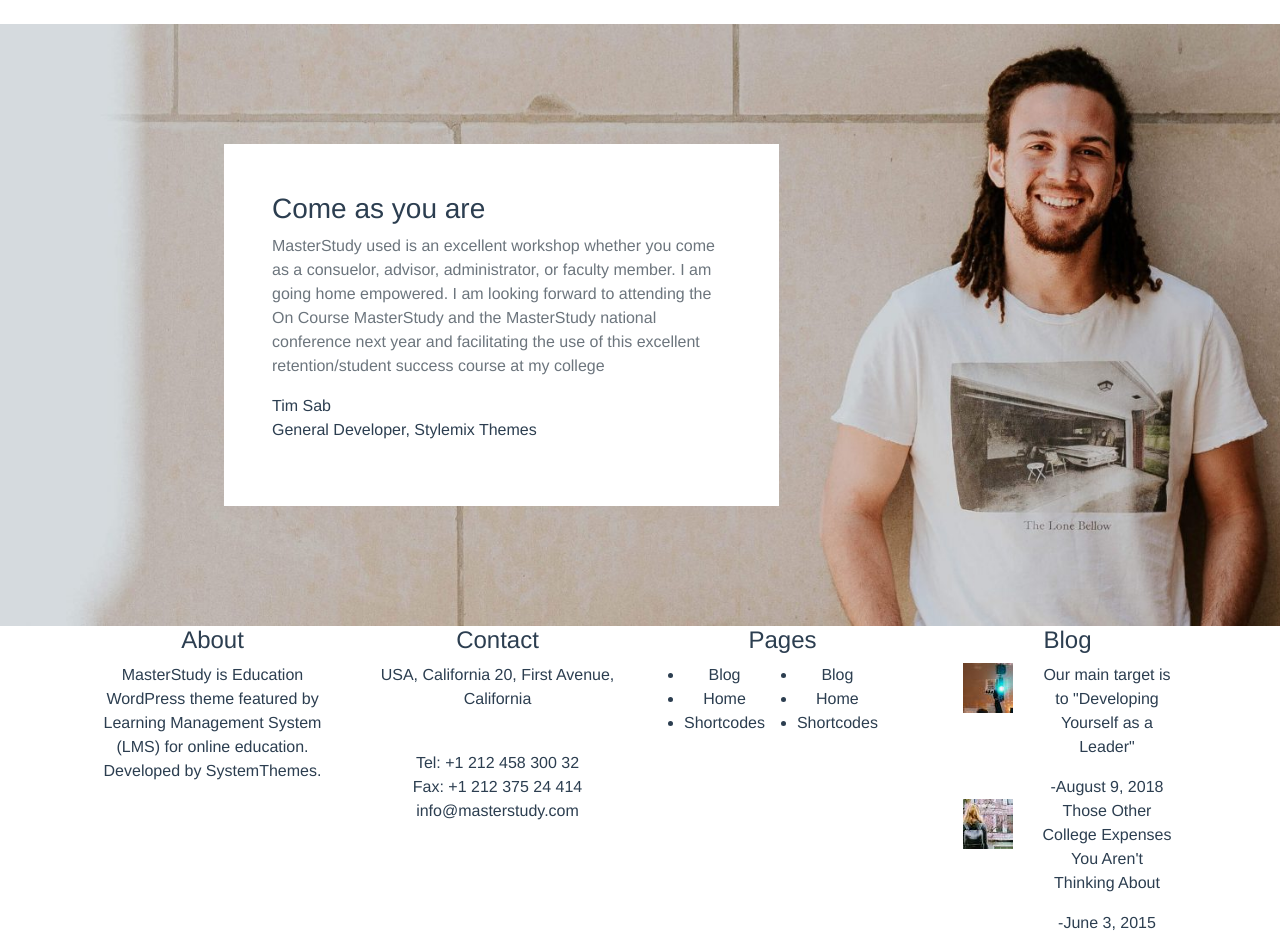
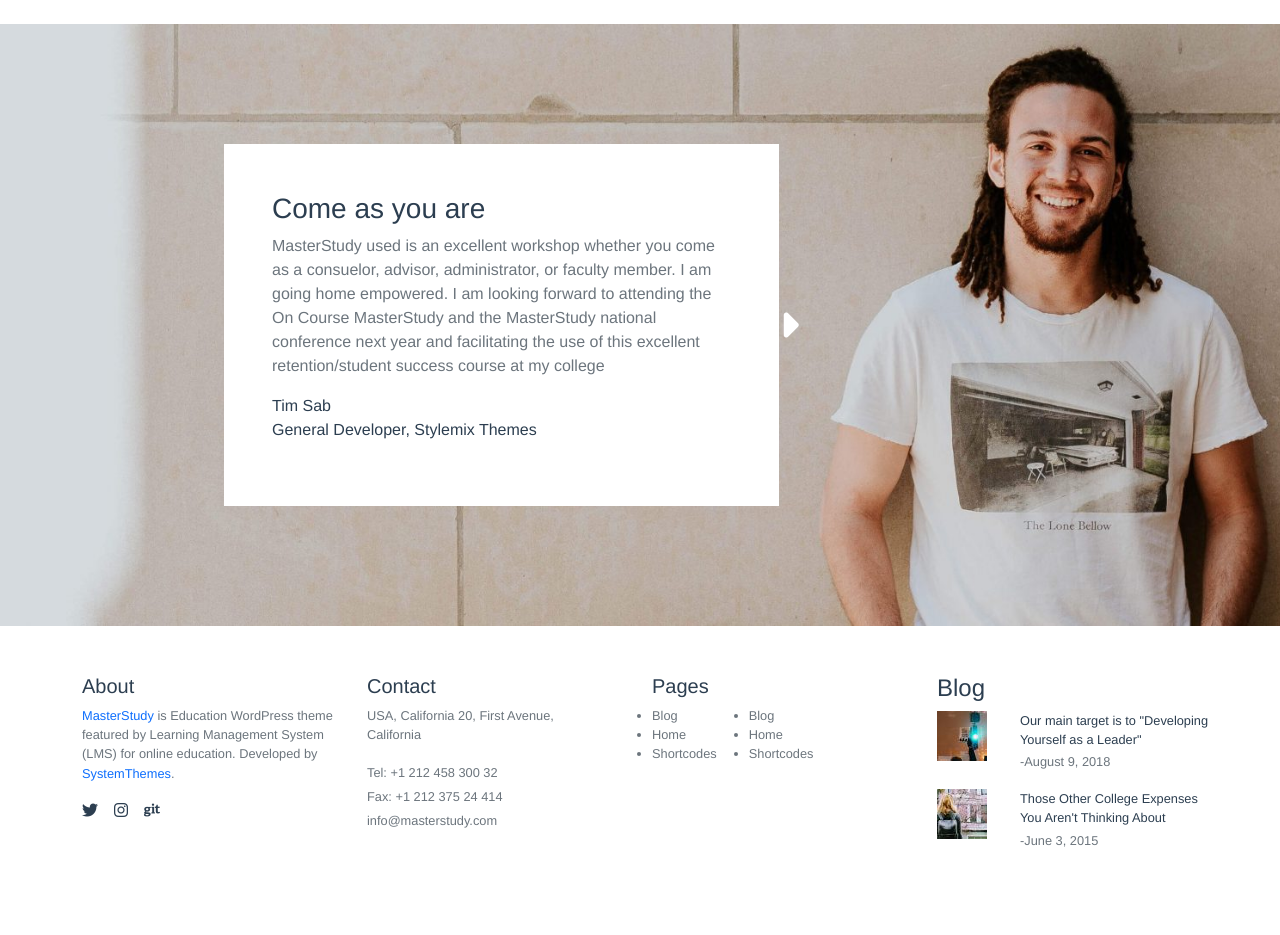
Before and after one commit to ValentinoDeStefano98/proj-html-vuejs, a Vue app: page / in a window 1280 px wide. Shown: the part 4480-5415 px from the top of the page. After the commit the page ends 5348 px from the top, so only its background shows below. Built offline with nearby package versions, Linux system fonts and the light colour scheme.

Commit message:
Footer Completed

```diff
--- a/src/components/FooterComp.vue
+++ b/src/components/FooterComp.vue
@@ -1,54 +1,58 @@
 <template>
-  <div class="container">
+  <div class="container pt-5 pb-3">
     <div class="row">
-      <div class="col-3">
-        <h4>About</h4>
-        <p>MasterStudy is Education WordPress theme featured by Learning Management System (LMS) for online education. Developed by SystemThemes.</p>
+      <div class="col-3 text-start">
+        <h5>About</h5>
+        <p class="size text-secondary"><span class="text-primary">MasterStudy</span>  is Education WordPress theme featured by Learning Management System (LMS) for online education. Developed by <span class="text-primary">SystemThemes</span>.</p>
+        <div>
+          <i class="fa-brands fa-twitter me-3"></i>
+          <i class="fa-brands fa-instagram me-3"></i>
+          <i class="fa-brands fa-git me-3"></i>
+        </div>
       </div>
-      <div class="col-3">
-        <h4>Contact</h4>
-        <p>USA, California 20, First Avenue, California</p>
+      <div class="col-3 text-start">
+        <h5>Contact</h5>
+        <p class="size text-secondary">USA, California 20, First Avenue, <br> California</p>
+        <span class="size text-secondary">Tel: +1 212 458 300 32</span>
         <br>
-        <span>Tel: +1 212 458 300 32</span>
+        <span class="size text-secondary">Fax: +1 212 375 24 414</span>
         <br>
-        <span>Fax: +1 212 375 24 414</span>
-        <br>
-        <span>info@masterstudy.com</span>
+        <span class="size text-secondary">info@masterstudy.com</span>
       </div>
-      <div class="col-3">
-        <h4>Pages</h4>
+      <div class="col-3 text-start">
+        <h5>Pages</h5>
         <div class="d-flex">
-          <ul>
-            <li>Blog</li>
-            <li>Home</li>
-            <li>Shortcodes</li>
+          <ul class="ps-0">
+            <li class="size text-secondary">Blog</li>
+            <li class="size text-secondary">Home</li>
+            <li class="size text-secondary">Shortcodes</li>
           </ul>
           <ul>
-            <li>Blog</li>
-            <li>Home</li>
-            <li>Shortcodes</li>
+            <li class="size text-secondary">Blog</li>
+            <li class="size text-secondary">Home</li>
+            <li class="size text-secondary">Shortcodes</li>
           </ul>
         </div>
       </div>
-      <div class="col-3">
+      <div class="col-3 text-start">
         <h4>Blog</h4>
-        <div class="container">
-          <div class="row">
+        <div class="container p-0">
+          <div class="row mb-3">
             <div class="col-4">
-              <img src="./../assets/img/photo-1517520287167-4bbf64a00d66-50x50.jpeg" alt="">
+              <img class="img" src="./../assets/img/photo-1517520287167-4bbf64a00d66-50x50.jpeg" alt="">
             </div>
-            <div class="col-8">
-              <p>Our main target is to "Developing Yourself as a Leader"</p>
-              <span>-August 9, 2018</span>
+            <div class="col-8 text-start p-0">
+              <p class="size m-0">Our main target is to "Developing Yourself as a Leader"</p>
+              <span class="size text-secondary mt-n3">-August 9, 2018</span>
             </div>
           </div>
           <div class="row">
             <div class="col-4">
-              <img src="./../assets/img/photo-1490376840453-5f616fbebe5b-50x50.jpeg" alt="">
+              <img class="img" src="./../assets/img/photo-1490376840453-5f616fbebe5b-50x50.jpeg" alt="">
             </div>
-            <div class="col-8">
-              <p>Those Other College Expenses You Aren't Thinking About</p>
-              <span>-June 3, 2015</span>
+            <div class="col-8 text-start p-0">
+              <p class="size m-0">Those Other College Expenses You Aren't Thinking About</p>
+              <span class="size text-secondary">-June 3, 2015</span>
             </div>
           </div>
         </div>
@@ -65,5 +69,11 @@ export default {
 </script>
 
 <style scoped lang="scss">
+.size{
+  font-size: 0.8em;
+}
 
+.img{
+  max-width: 100%;
+}
 </style>
--- a/src/components/Header/HeaderTopComp.vue
+++ b/src/components/Header/HeaderTopComp.vue
@@ -8,6 +8,13 @@
               <div class="">
                 <select id="disabledSelect" class="form-select w-25">
                   <option>English</option>
+                  <option>Italian</option>
+                  <option>Mandarin</option>
+                  <option>Hindi</option>
+                  <option>Spanish</option>
+                  <option>French</option>
+                  <option>Arabic</option>
+                  <option>Russian</option>
                 </select>
               </div>
             </fieldset>
--- a/src/components/Main/PreFooterComp.vue
+++ b/src/components/Main/PreFooterComp.vue
@@ -7,8 +7,8 @@
           <p class="text-secondary">MasterStudy used is an excellent workshop whether you come as a consuelor, advisor, administrator, or faculty member. I am going home empowered. I am looking forward to attending the On Course MasterStudy and the MasterStudy national conference next year and facilitating the use of this excellent retention/student success course at my college</p>
           <p>Tim Sab <br> General Developer, Stylemix Themes</p>
         </div>
-        <div class="4">
-
+        <div class="col-4 text-start p-0 d-flex align-items-center fs-1 text-white">
+          <i class="fa-solid fa-caret-right"></i>
         </div>
       </div>
     </div>
```
